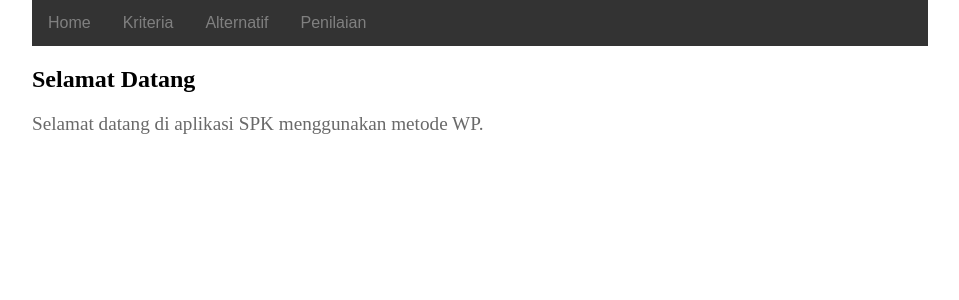
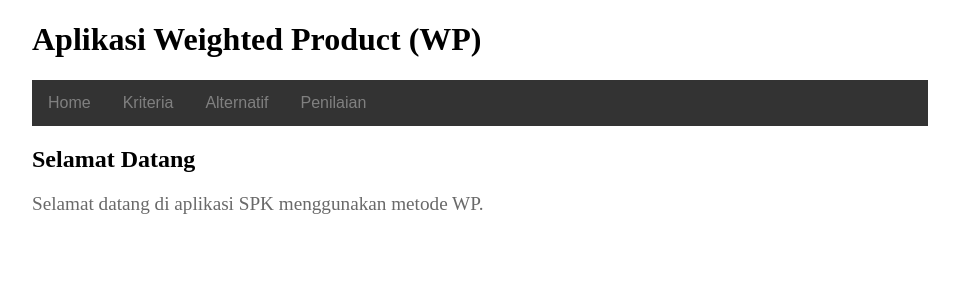
Before and after one commit to FarhanMirzah/klp9_wp, a PHP site: page /home.php in a window 1280 px wide. Shown: the top 300 px of the page, without its empty margins (160-1119 px from the left). Run offline with PHP 8.4, Linux system fonts and the light colour scheme.

Commit message:
Tambah Title di Home

```diff
--- a/home.php
+++ b/home.php
@@ -1,12 +1,14 @@
 <!DOCTYPE html>
 <html lang="en">
 <head>
+    <title>Kelompok 9 - SPK C</title>
     <meta charset="UTF-8">
     <meta name="description" contents="Kelompok 9 - SPK C">
     <link rel="stylesheet" href="style.css" type="text/css">
 </head>
 <body>
     <header>
+        <h1 class="title">Aplikasi Weighted Product (WP)</h1>
         <nav id="navigation">
             <ul>
                 <li><a href="home.php">Home</a></li>
```
